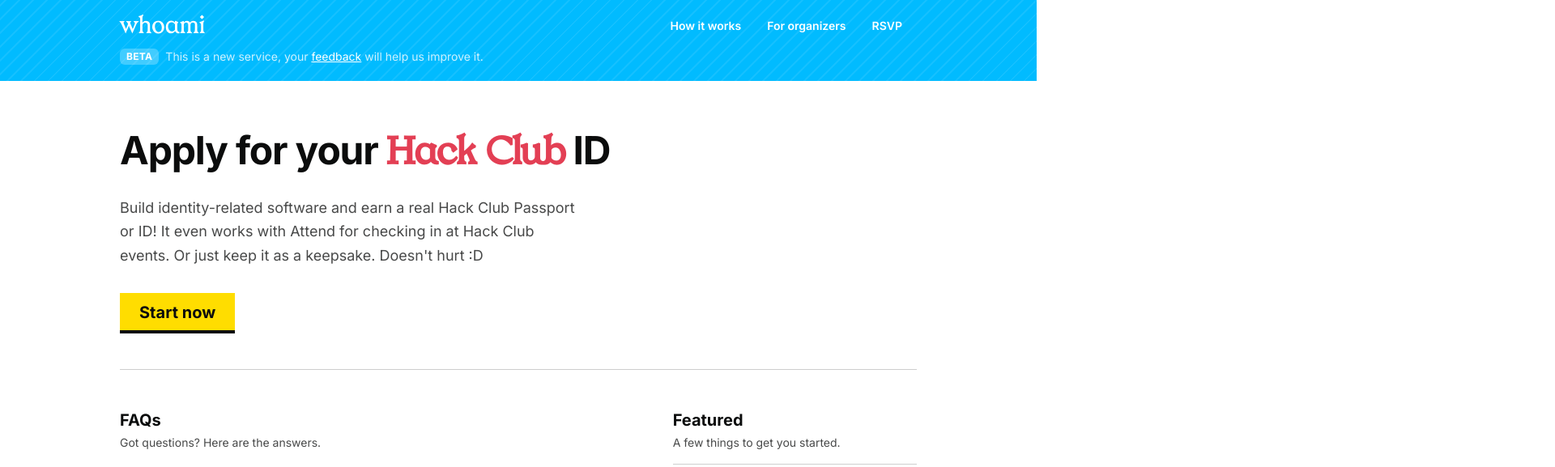
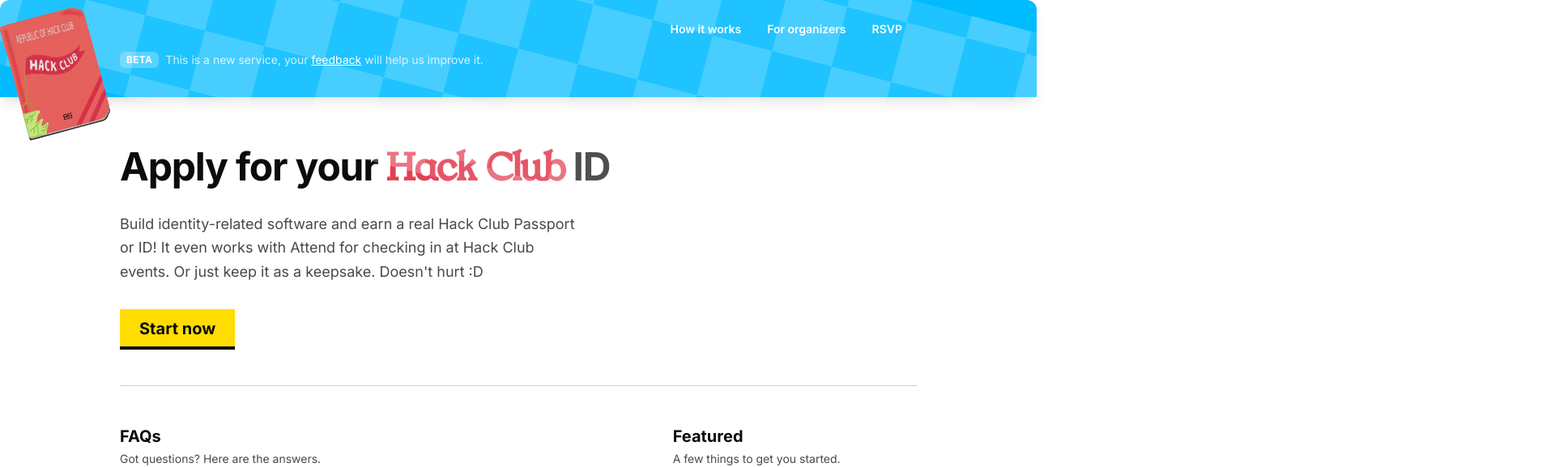
Before and after one commit to cloudglides/whoami, a Next.js app: page / in a window 1280 px wide. Shown: the top 577 px of the page at 81% size, 1920 px wide, since content can reach past the window. Built offline with nearby package versions, Linux system fonts and the light colour scheme.

Commit message:
feat(header): add checker pattern and logo

```diff
--- a/app/components/Footer.tsx
+++ b/app/components/Footer.tsx
@@ -45,7 +45,7 @@
             </div>
           </div>
           <div className="mt-4 border-t border-govuk-border pt-3">
-            <p className="text-xs text-govuk-text-muted">
+            <p className="text-xs text-govuk-text-muted mb-0">
               Made by Hack Club.{" "}
               <Link href="/how-it-works" className="text-govuk-blue underline">
                 How it works
--- a/app/components/Header.tsx
+++ b/app/components/Header.tsx
@@ -5,23 +5,43 @@
 
 export default function Header() {
   return (
-    <header className="relative z-10 py-4 overflow-x-clip">
+    <header
+      className="relative w-full py-5 bg-gradient-to-br from-hc-blue to-[#01bbff] rounded-t-2xl shadow-lg"
+      style={{
+        height: "120px",
+        borderTopLeftRadius: "0.75rem",
+        borderTopRightRadius: "0.75rem",
+      }}
+    >
       <div
-        className="absolute inset-x-0 -top-3 bottom-0 bg-hc-blue header-stripes"
-        aria-hidden
+        className="absolute inset-0 z-20 pointer-events-none"
+        style={{
+          inset: "-100%",
+          backgroundImage: `conic-gradient(rgba(255, 255, 255, 0.12) 0 25%, rgba(255, 255, 255, 0.28) 25% 50%, rgba(255, 255, 255, 0.12) 50% 75%, rgba(255, 255, 255, 0.28) 75% 100%)`,
+          backgroundSize: "152px 152px",
+          transform: "rotate(14.59deg)",
+          backgroundPosition: "center",
+        }}
       />
-      <div className="relative mx-auto flex max-w-5xl items-center justify-between gap-3 px-5 text-white">
-        <Link href="/" className="flex items-center no-underline">
-          <span className="font-hc text-2xl leading-none text-white sm:text-3xl">
-            whoami
-          </span>
-        </Link>
 
+      <div className="relative mx-auto flex max-w-5xl items-center justify-end gap-3 px-5 text-white z-20">
         <NavHoverCard />
       </div>
 
-      {/* Beta banner — inside the same tilted strip */}
-      <div className="relative mx-auto flex max-w-5xl flex-wrap items-center gap-2 px-5 pt-3 pb-1 text-white/80 text-xs sm:text-sm">
+      <div className="relative mx-auto flex max-w-5xl flex-wrap items-center gap-2 px-5 pt-3 pb-1 text-white/80 text-xs sm:text-sm z-20">
+        <img
+          src="/passport.png"
+          alt=""
+          className="absolute object-contain pointer-events-none hidden xl:block -mt-20"
+          style={{
+            left: "-170px",
+            top: "-3px",
+            width: "240px",
+            height: "auto",
+            zIndex: 30,
+            transform: "rotate(-15deg)",
+          }}
+        />
         <span className="inline-block rounded-md bg-white/25 px-2 py-0.5 text-xs font-bold uppercase tracking-wide text-white">
           beta
         </span>
--- a/app/layout.tsx
+++ b/app/layout.tsx
@@ -38,7 +38,10 @@
   children: React.ReactNode;
 }>) {
   return (
-    <html lang="en" className={`${inter.variable} ${zarathustra.variable} h-full antialiased`}>
+    <html
+      lang="en"
+      className={`${inter.variable} ${zarathustra.variable} h-full antialiased`}
+    >
       <body className="min-h-full flex flex-col bg-govuk-white text-govuk-text">
         <a
           href="#main-content"
--- a/app/page.tsx
+++ b/app/page.tsx
@@ -13,7 +13,7 @@
     <div className="pb-12">
       <FadeIn className="mx-auto max-w-5xl px-5 pt-14">
         <section>
-          <h1 className="text-3xl font-bold leading-tight tracking-tight sm:text-4xl lg:text-5xl">
+          <h1 className=" text-3xl font-bold leading-tight tracking-tight sm:text-4xl lg:text-5xl">
             Apply for your <span className="font-hc text-hc">Hack Club</span> ID
           </h1>
 
```
Also changed, not shown: public/passport.png (added).
